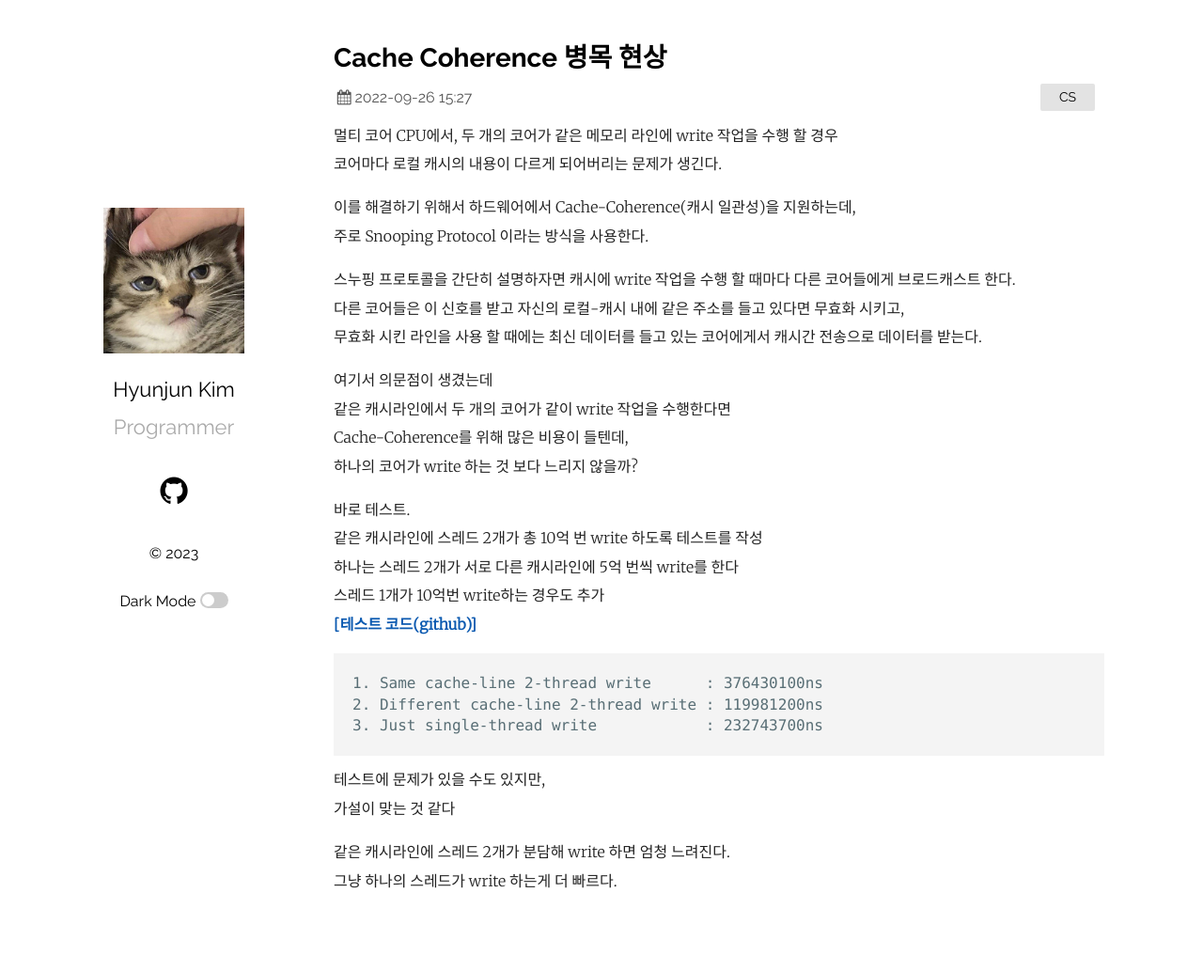
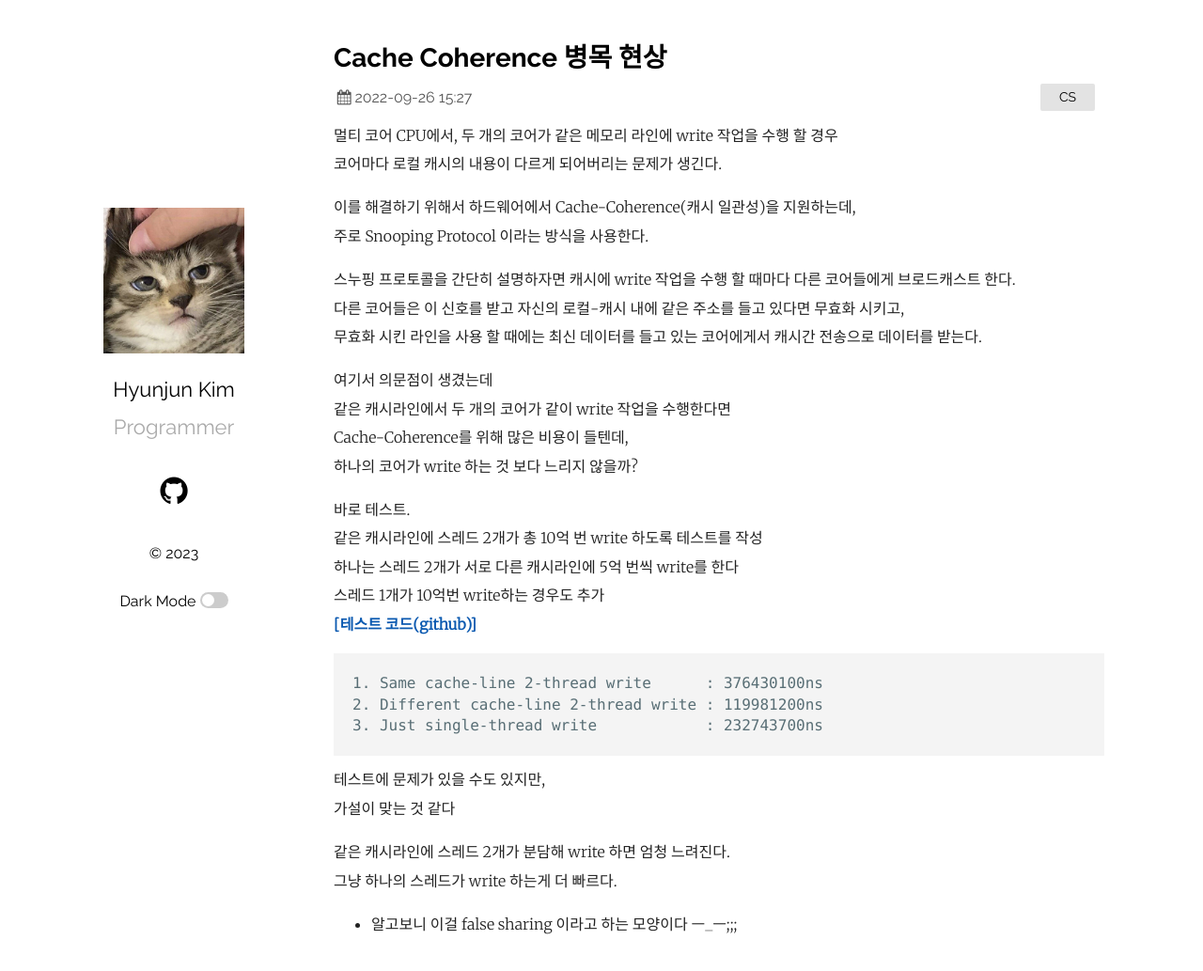
Before and after one commit to Ria9993/Ria9993.github.io, a Jekyll site: the page built from _posts/2022-09-26-cache-coherence-bottleneck.md, in a window 1280 px wide and 1043 px high. Shown: the top 1033 px of the window at 94% size. Built offline with Jekyll 4.4.1, drawn with Linux system fonts in a browser that asks for light colours; comment, search, counter and statistics services are not loaded.

Commit message:
Update 2022-09-26-cache-coherence-bottleneck.md

```diff
--- a/_posts/2022-09-26-cache-coherence-bottleneck.md
+++ b/_posts/2022-09-26-cache-coherence-bottleneck.md
@@ -35,3 +35,5 @@ Cache-Coherence를 위해 많은 비용이 들텐데,
 
 같은 캐시라인에 스레드 2개가 분담해 write 하면 엄청 느려진다.
 그냥 하나의 스레드가 write 하는게 더 빠르다.
+
++ 알고보니 이걸 false sharing 이라고 하는 모양이다 ㅡ_ㅡ;;;
```
